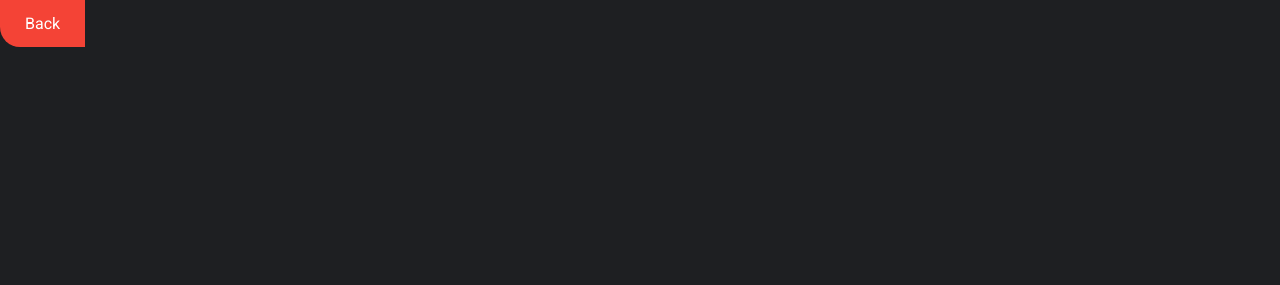
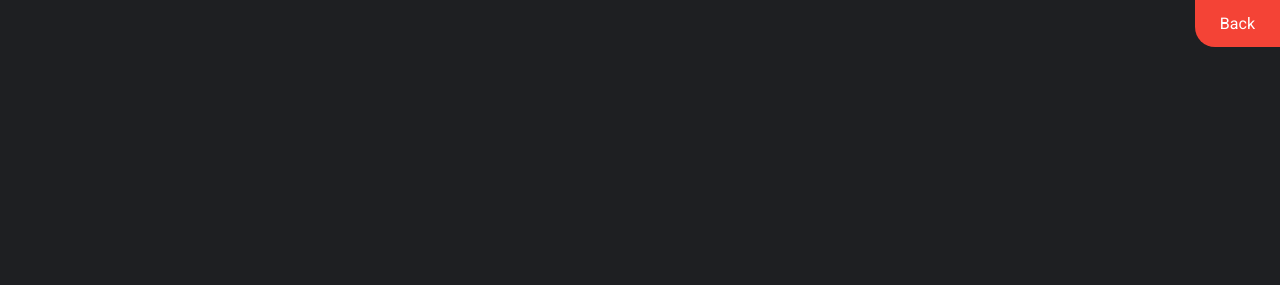
Before and after one commit to userness/snowman3, a plain HTML site: page securly_kill.html in a window 1280 px wide. Shown: the top 285 px of the page. Drawn offline with Linux system fonts and the light colour scheme.

Commit message:
Update securly_kill.html

```diff
--- a/securly_kill.html
+++ b/securly_kill.html
@@ -62,7 +62,7 @@
   </style>
 </head>
 <body>
-  <a href="index.html" style="position: absolute; top: 0; left: 0; border: 0; border-radius: 0 0 0 20px; background-color: #f44336; color: white; padding: 14px 25px; text-align: center; text-decoration: none; display: inline-block;" >Back</a>
+  <a href="index.html" style="position: absolute; top: 0; right: 0; border: 0; border-radius: 0 0 0 20px; background-color: #f44336; color: white; padding: 14px 25px; text-align: center; text-decoration: none; display: inline-block;" >Back</a>
   <div class="container">
     <h1>🔖 The Bookmarklet</h1>
     <h2>Drag the button below to your bookmarks bar</h2>
```
